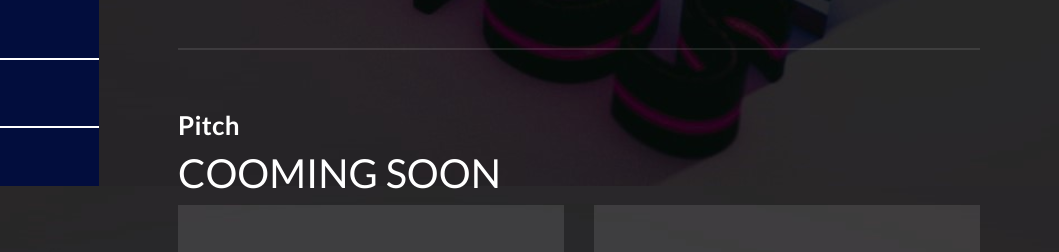
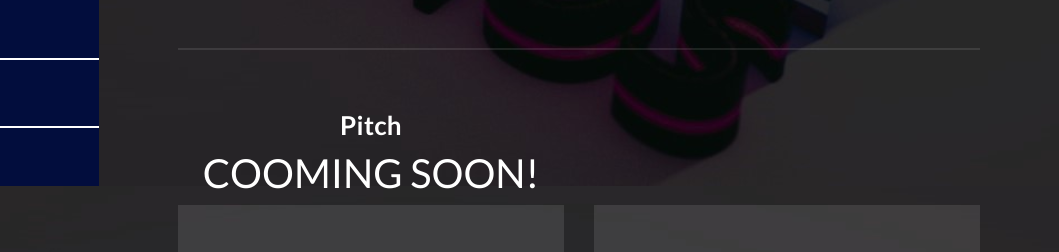
Before and after one commit to Kiruti01/Kirutiportfolio, a plain HTML site: page index.html in a window 1280 px wide. Shown: the part 614-866 px from the top of the page, 221-1280 px from the left. Drawn offline with Linux system fonts and the light colour scheme; some packages are replaced by stand-ins of ours; a script that the page names is missing.

Commit message:
Update index.html

```diff
--- a/index.html
+++ b/index.html
@@ -113,9 +113,9 @@
           <div class="right-image-post">
             <div class="row">
               <div class="col-md-6">
-                <div class="left-text">
+                <div class="text-center">
                   <h4>Pitch</h4>
-                  <h1> COOMING SOON</h1>
+                  <h1> COOMING SOON!</h1>
                 </div>
               </div>
             </div>
```
